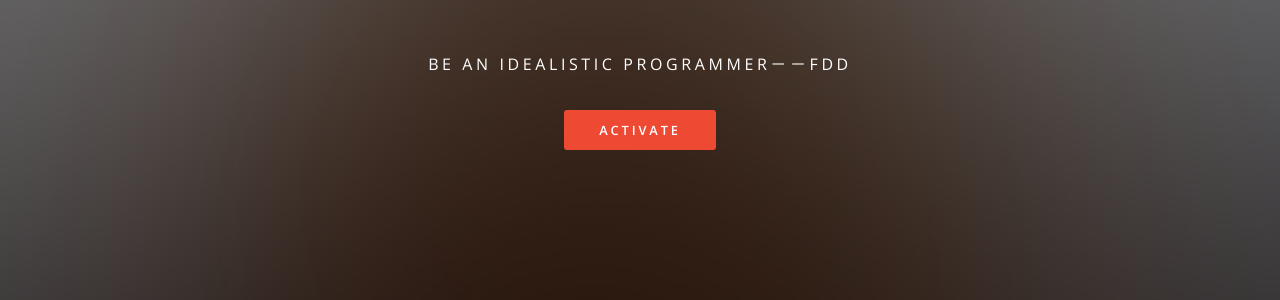
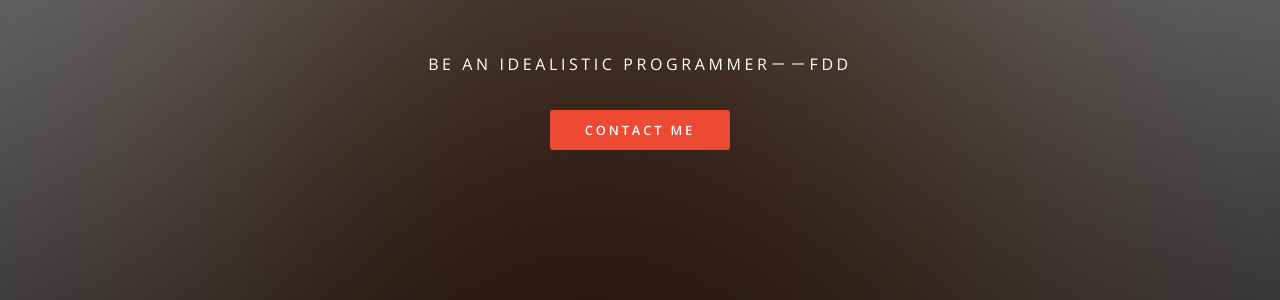
Before and after one commit to FDlove/FDlove.github.io, a Jekyll site: the page built from index.html, in a window 1280 px wide and 900 px high. Shown: the part 394-694 px from the top of the window. Built offline with Jekyll 4.4.1, drawn with Linux system fonts in a browser that asks for light colours.

Commit message:
Update index.html

```diff
--- a/index.html
+++ b/index.html
@@ -7,7 +7,7 @@ layout: landing
 							<h2>{{ site.title }}</h2>
 							<p>{{ site.description | markdownify }}</p>
 							<ul class="actions">
-								<li><a href="#" class="button special">Activate</a></li>
+								<li><a href="mailto:975186901@qq.com" class="button special">Contact Me</a></li>
 							</ul>
 						</div>
 						<a href="#one" class="more scrolly">Learn More</a>
```
